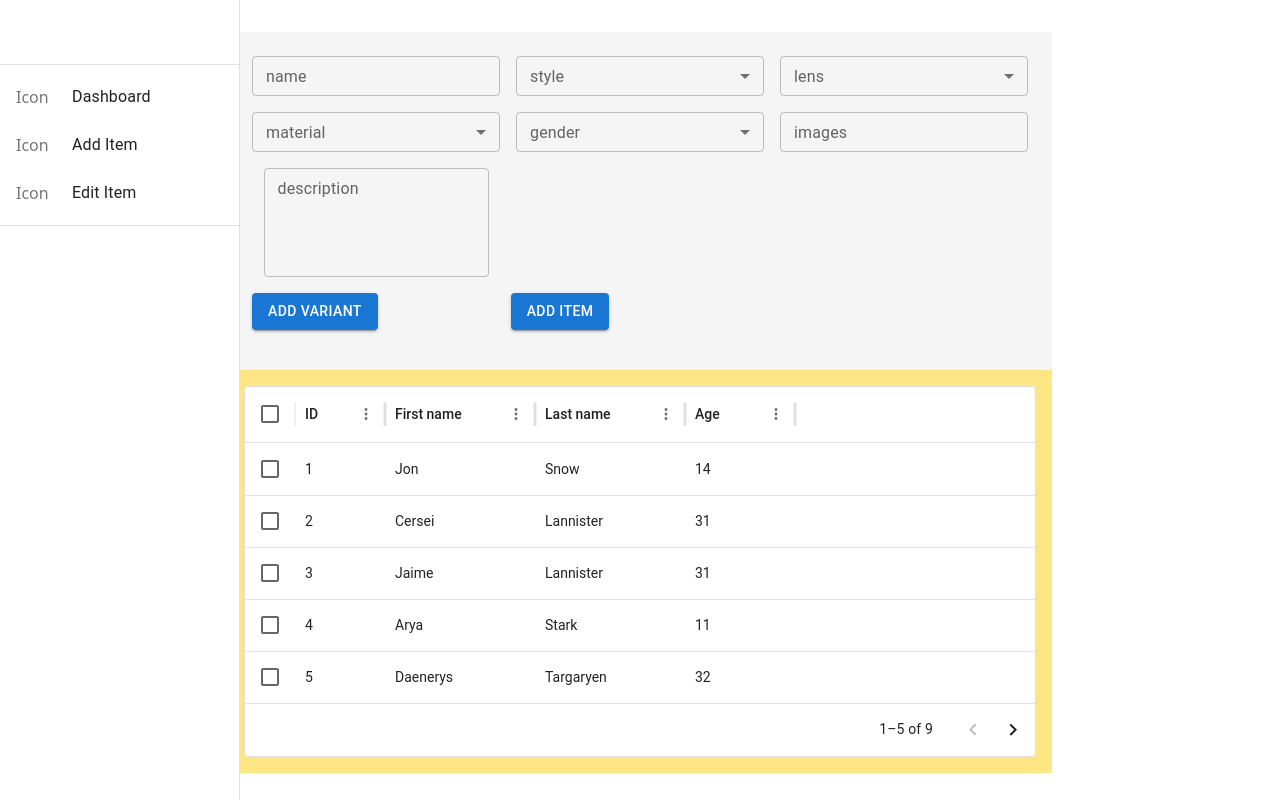
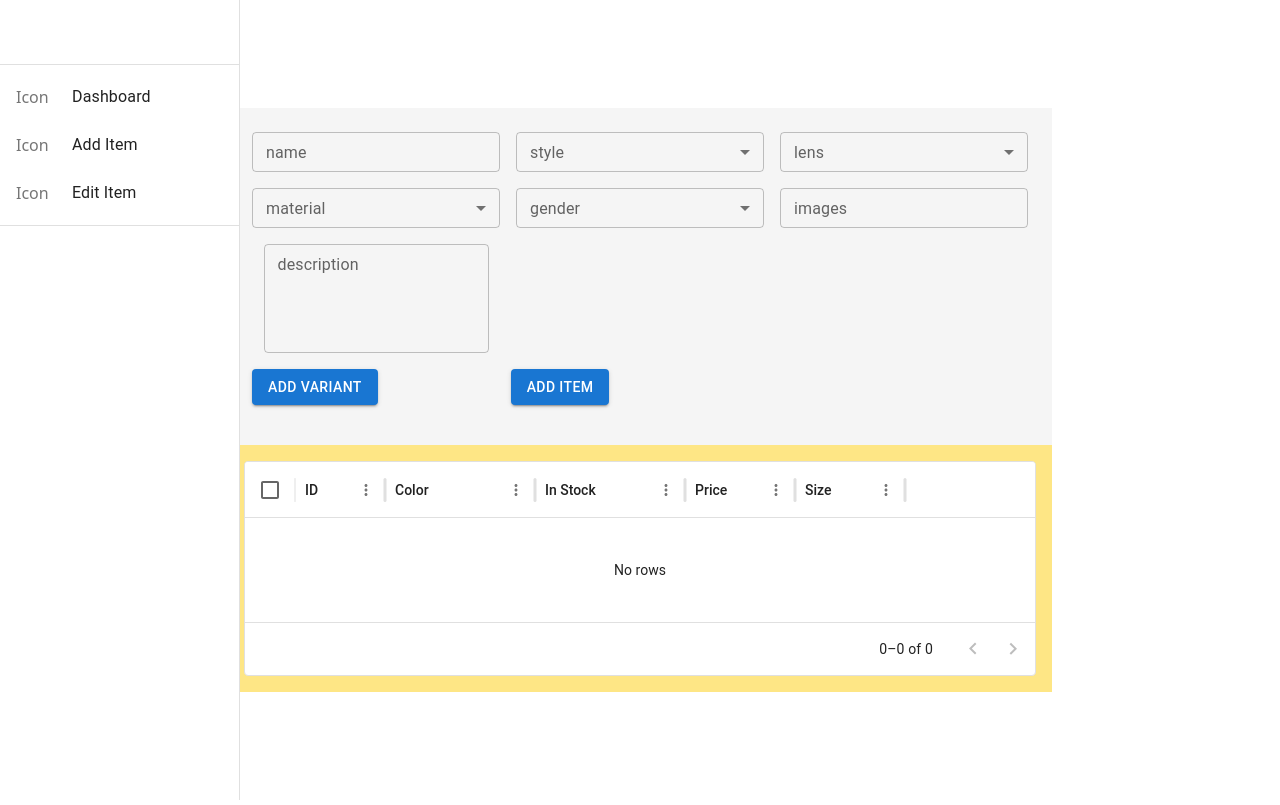
Before and after one commit to OglePeek/Oglepeek-Frontend-Admin, a React (Vite) app: page / in a window 1280 px wide. Built offline with nearby package versions, Linux system fonts and the light colour scheme.

Commit message:
Tested redux persist functionality for storing and persisting variant info

```diff
--- a/src/admin/AddVariantForm.tsx
+++ b/src/admin/AddVariantForm.tsx
@@ -4,8 +4,9 @@ import * as yup from "yup";
 import { DropdownInput } from "./DropdownInput";
 import { TextInput } from "./TextInput";
 import { useDispatch } from "react-redux";
+import { Button } from "@mui/material";
 import { saveFormData } from "../redux/formslice";
-import { Button } from "@mui/material";
+import type { AppDispatch } from "../redux/store";
 
 // type Props = {
 
@@ -21,7 +22,7 @@ const schema = yup
   .required();
 
 export const AddVariantForm = () => {
-  const dispatch = useDispatch();
+  const dispatch = useDispatch<AppDispatch>();
 
   type FormValues = yup.InferType<typeof schema>;
 
@@ -40,7 +41,7 @@ export const AddVariantForm = () => {
   });
 
   const saveToRedux = (data: FormValues) => {
-    console.log(data);
+    // console.log(data);
     dispatch(saveFormData(data));
   };
 
@@ -94,7 +95,9 @@ export const AddVariantForm = () => {
           </div>
         </div>
         <div>
-          <Button type="submit">Add</Button>
+          <Button type="submit" variant="contained">
+            Add
+          </Button>
         </div>
       </form>
     </div>
--- a/src/admin/Admin.tsx
+++ b/src/admin/Admin.tsx
@@ -3,30 +3,36 @@ import { Nav } from "./Nav";
 import { AddItemForm } from "./AddItemForm";
 import { GenericDataGrid } from "./GenericDataGrid";
 import type { GridColDef } from "@mui/x-data-grid";
+import { useSelector } from "react-redux";
+import type { RootState } from "../redux/store";
 
 // type Props = {
 // }
 
-const rows = [
-  { id: 1, lastName: "Snow", firstName: "Jon", age: 14 },
-  { id: 2, lastName: "Lannister", firstName: "Cersei", age: 31 },
-  { id: 3, lastName: "Lannister", firstName: "Jaime", age: 31 },
-  { id: 4, lastName: "Stark", firstName: "Arya", age: 11 },
-  { id: 5, lastName: "Targaryen", firstName: "Daenerys", age: 32 },
-  { id: 6, lastName: "Melisandre", firstName: "Chiara", age: 150 },
-  { id: 7, lastName: "Clifford", firstName: "Ferrara", age: 44 },
-  { id: 8, lastName: "Frances", firstName: "Rossini", age: 36 },
-  { id: 9, lastName: "Roxie", firstName: "Harvey", age: 65 },
-];
-
 const cols: GridColDef[] = [
   { field: "id", headerName: "ID", width: 90 },
-  { field: "firstName", headerName: "First name", width: 150 },
-  { field: "lastName", headerName: "Last name", width: 150 },
-  { field: "age", headerName: "Age", width: 110 },
+  { field: "colorName", headerName: "Color", width: 150 },
+  { field: "inStock", headerName: "In Stock", width: 150 },
+  { field: "price", headerName: "Price", width: 110 },
+  { field: "size", headerName: "Size", width: 110 },
 ];
 
 export const Admin = () => {
+  const variantVals = useSelector(
+    (state: RootState) => state?.form?.addVariantForm
+  );
+  console.log(variantVals);
+
+  const tablerows = variantVals?.map((item, index) => {
+    return {
+      id: index,
+      colorName: item.colorName,
+      inStock: item.inStock,
+      price: item.price,
+      size: item.size,
+    };
+  });
+
   return (
     <div className="w-full bg-amber-200">
       <Box className="flex flex-col-reverse">
@@ -43,7 +49,7 @@ export const Admin = () => {
 
       <div className="p-4">
         <GenericDataGrid
-          rows={rows}
+          rows={tablerows ? tablerows : []}
           columns={cols}
           pageSize={5}
           checkboxSelection={true}
--- a/src/redux/formSlice.ts
+++ b/src/redux/formSlice.ts
@@ -2,33 +2,28 @@
 import { createSlice } from "@reduxjs/toolkit";
 import type { PayloadAction } from "@reduxjs/toolkit";
 
+interface Variant {
+  colorName: string;
+  inStock: number;
+  price: number;
+  size: string;
+}
+
 interface FormState {
-  addVariantForm: {
-    colorName: string;
-    inStock: number;
-    price: number;
-    size: string;
-  };
+  addVariantForm: Variant[]; // now stores an array of variants
 }
 
 const initialState: FormState = {
-  addVariantForm: {
-    colorName: "",
-    inStock: 0,
-    price: 0,
-    size: "",
-  },
+  addVariantForm: [],
 };
 
 export const formSlice = createSlice({
   name: "form",
   initialState,
   reducers: {
-    saveFormData: (
-      state,
-      action: PayloadAction<FormState["addVariantForm"]>
-    ) => {
-      return { ...state, ...action.payload };
+    saveFormData: (state, action: PayloadAction<Variant>) => {
+      state.addVariantForm = [...state.addVariantForm, action.payload];
+      console.log("Saved:", action.payload);
     },
     resetFormData: () => initialState,
   },
```
